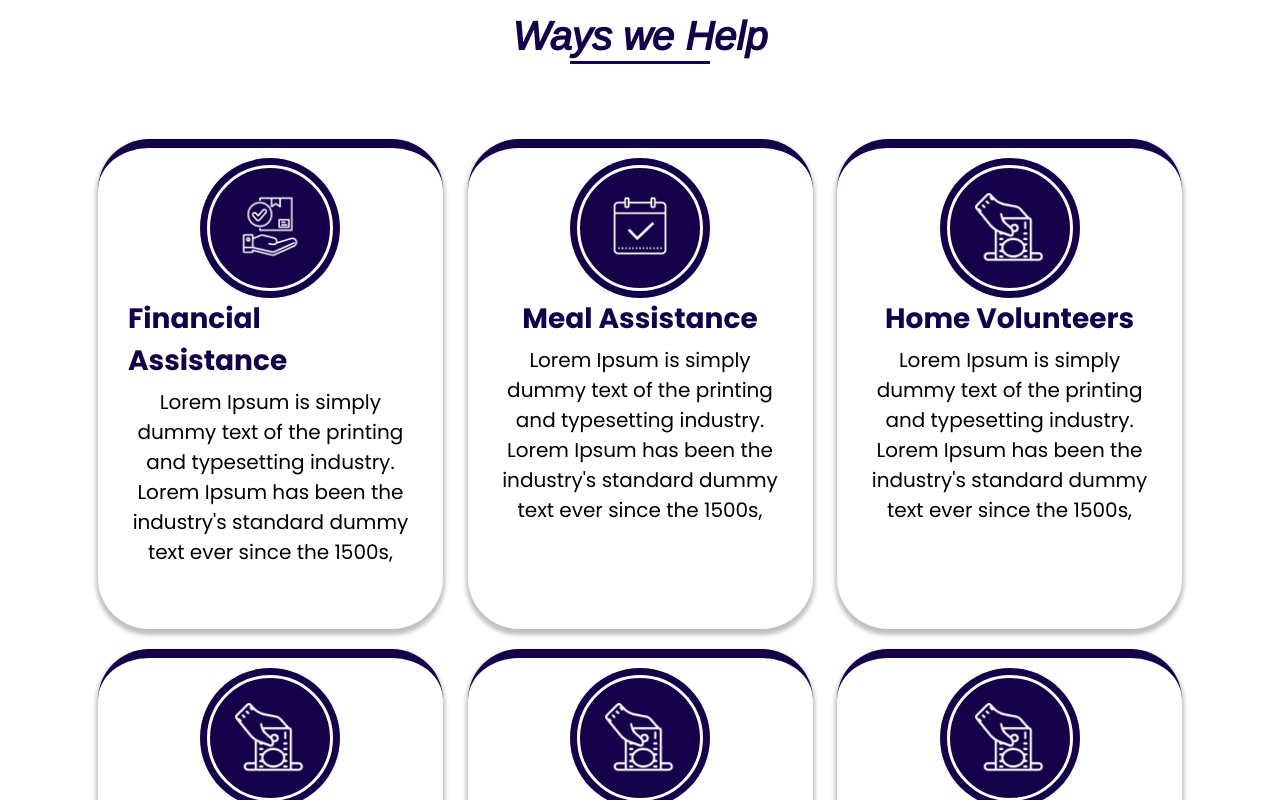
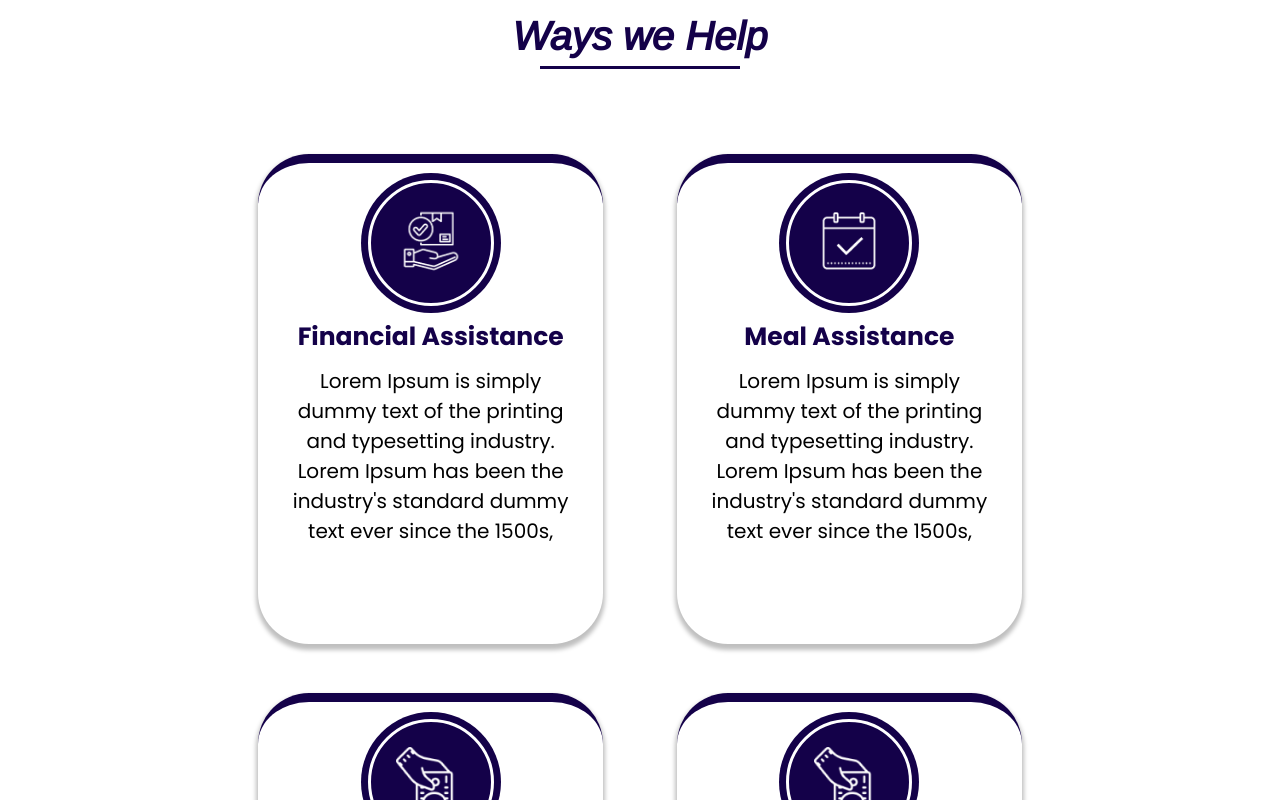
Before and after one commit to jaymbans/phillip-morgan-foundation, a React (Create React App) app in the folder philip-morgan-foundation/: page /#/ in a window 1280 px wide. Shown: the part 560-1360 px from the top of the page. Built offline with nearby package versions, Linux system fonts and the light colour scheme.

Commit message:
updated homepage to reflect proper diagrams

```diff
--- a/philip-morgan-foundation/src/pages/Home/_Home.scss
+++ b/philip-morgan-foundation/src/pages/Home/_Home.scss
@@ -94,10 +94,10 @@ section {
       &::after {
         content: "";
         position: absolute;
-        width: 140px;
+        width: 200px;
         height: 3px;
         background: $phil-blue;
-        bottom: -5px;
+        bottom: -10px;
       }
     }
 
@@ -109,7 +109,7 @@ section {
       .card {
         background: white;
         max-width: 345px;
-        margin: 10px 1%;
+        margin: 2% 3%;
         height: 490px;
         border-radius: 51px;
         display: flex;
@@ -148,9 +148,11 @@ section {
         }
 
         h5 {
-          font-size: 28px;
+          font-size: 25px;
+          margin: 5px 0;
           color: $phil-blue;
           text-transform: capitalize;
+          text-align: center;
         }
 
         p {
```
